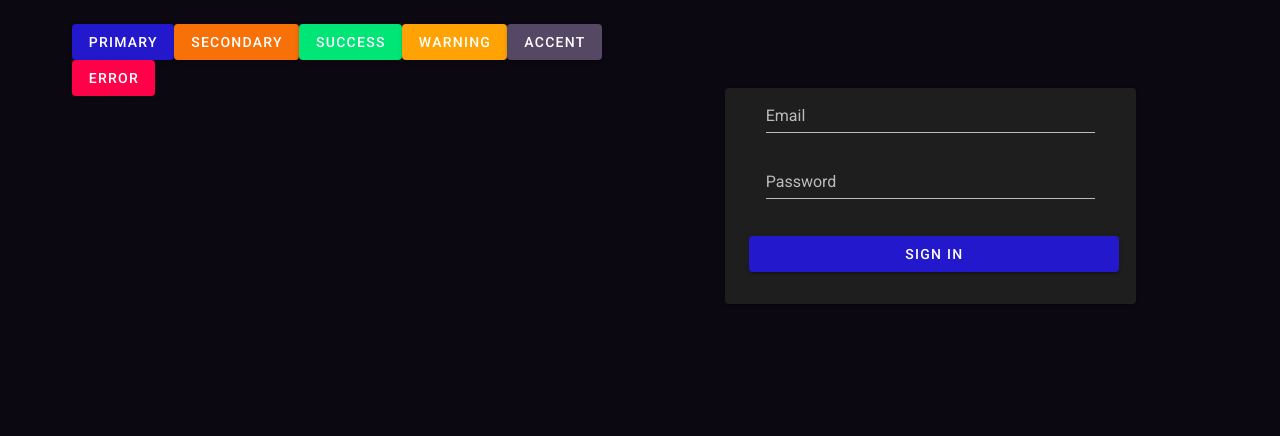
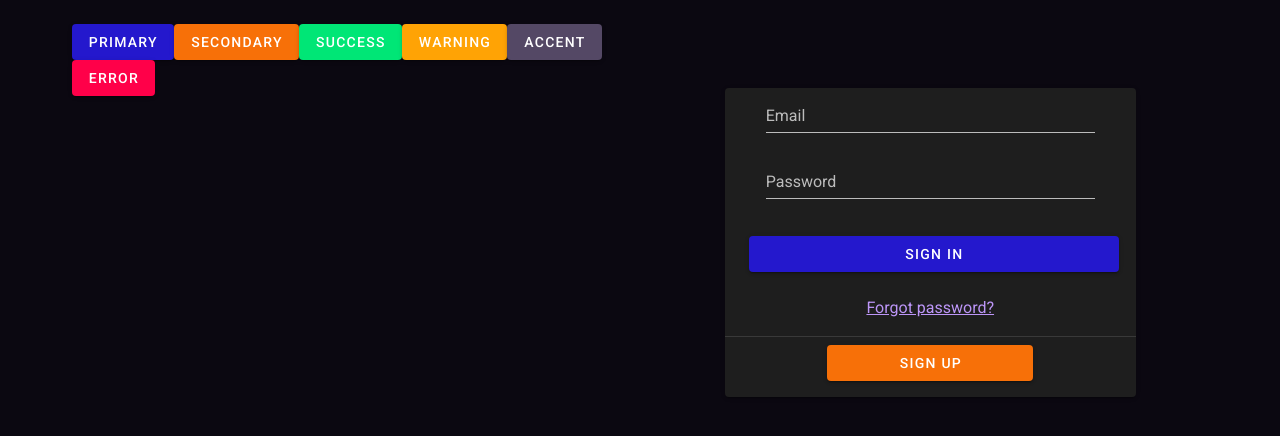
Before and after one commit to annethereshewent/blogger3, a Nuxt app: page / in a window 1280 px wide. Shown: the top 436 px of the page. Built offline with nearby package versions, Linux system fonts and the light colour scheme.

Commit message:
got login panel looking decent.

```diff
--- a/assets/_colors.scss
+++ b/assets/_colors.scss
@@ -4,3 +4,4 @@ $blogger_secondary: #f77008;
 $blogger_warning: #ffa305;
 $blogger_error: #ff0049;
 $blogger_background_dark: #0b0811;
+$blogger_link: #bd96f8;
--- a/assets/theme.scss
+++ b/assets/theme.scss
@@ -1 +1,5 @@
 @import 'colors';
+
+.blogger-link {
+  color: $blogger_link !important;
+}
--- a/pages/index.vue
+++ b/pages/index.vue
@@ -24,11 +24,22 @@
               <div class="mt-4">
                 <v-btn
                   color="primary"
-                  class="ml-6 mb-8"
+                  class="ml-6 mb-6"
                   width="90%"
                   @click="login()"
                 >
                   Sign In
+                </v-btn>
+              </div>
+              <div class="links pb-4">
+                <router-link class="blogger-link" to="/forgot-password">
+                  Forgot password?
+                </router-link>
+              </div>
+              <v-divider />
+              <div class="mt-2 text-center pb-4">
+                <v-btn color="secondary" width="50%" @click="register()">
+                  Sign Up
                 </v-btn>
               </div>
             </v-card>
@@ -44,6 +55,14 @@ export default {
     email: '',
     password: '',
   }),
+  methods: {
+    login() {
+      // do something
+    },
+    register() {
+      // do something
+    },
+  },
 }
 </script>
 <style lang="scss" scoped>
@@ -52,5 +71,8 @@ export default {
     margin: auto;
     max-width: 80%;
   }
+  .links {
+    text-align: center;
+  }
 }
 </style>
```
